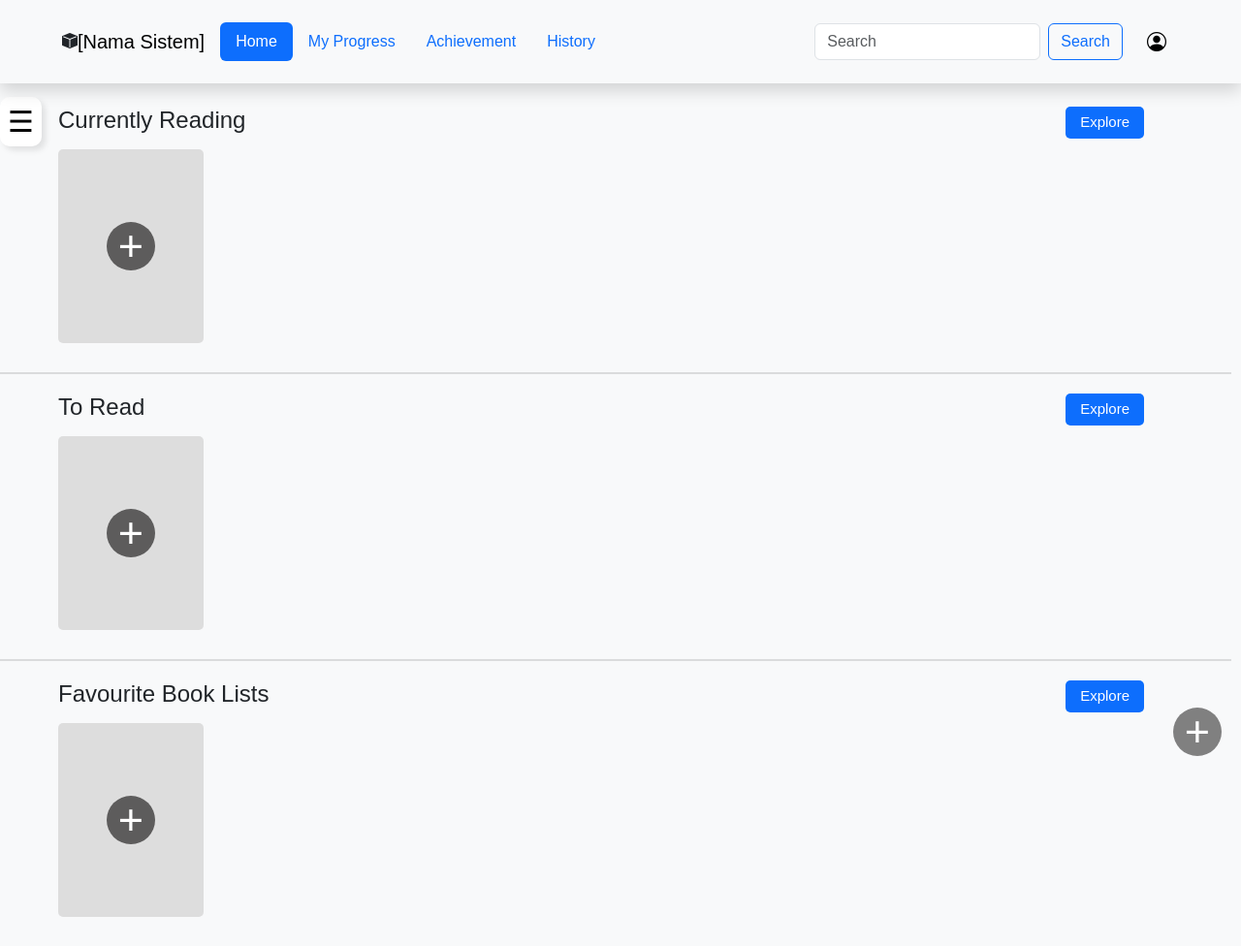
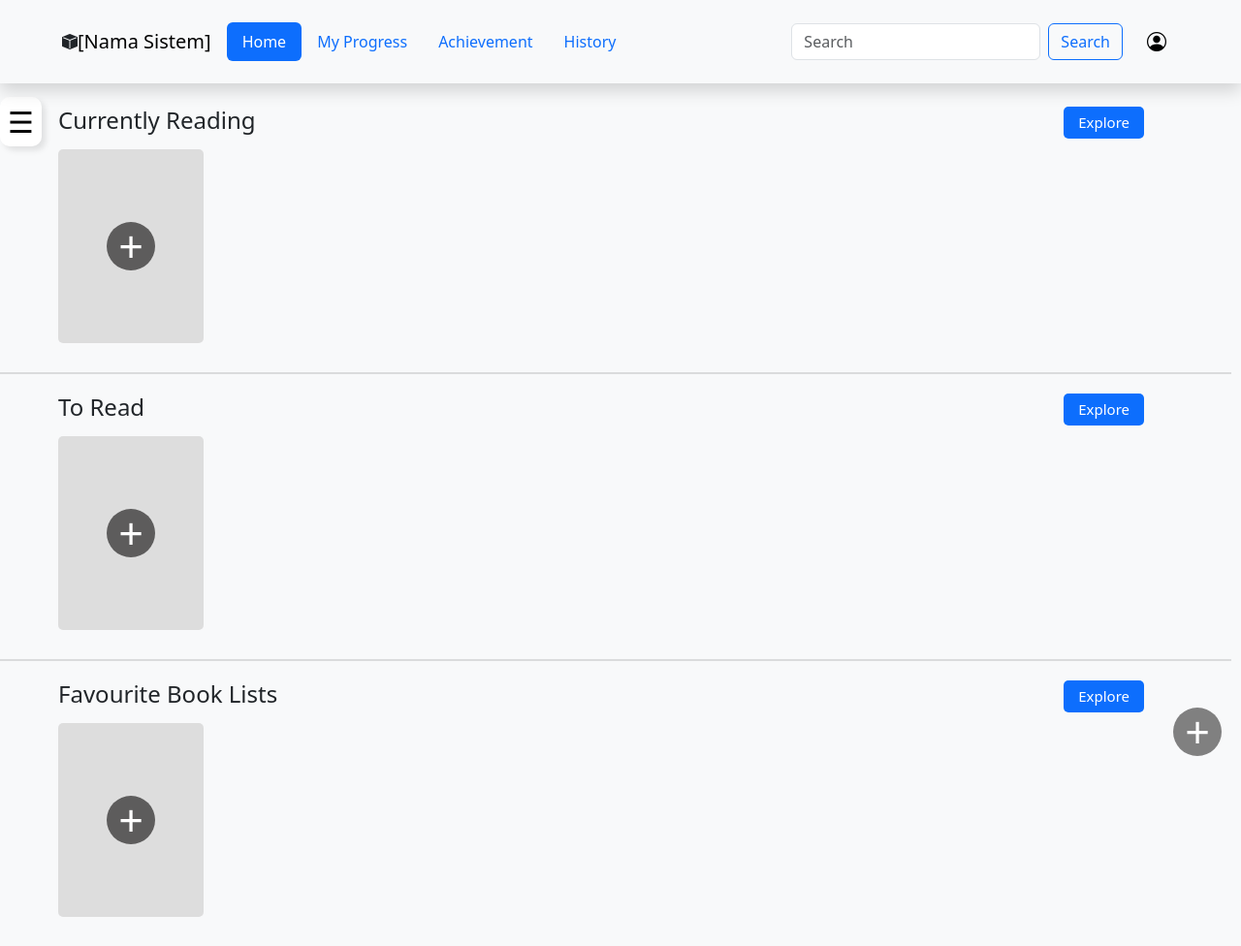
Before and after one commit to jovinjuan/web-project, a PHP site: page /home.php in a window 1280 px wide. Shown: the whole page at 97% size. Run offline with PHP 8.4, Linux system fonts and the light colour scheme.

Commit message:
Update font home.php
-hapus font

```diff
--- a/home.php
+++ b/home.php
@@ -1,11 +1,10 @@
+
 <!DOCTYPE html>
 <html lang="en">
   <head>
     <meta charset="utf-8" />
     <meta name="viewport" content="width=device-width, initial-scale=1" />
     <title>Sistem</title>
-
-    <link rel="stylesheet" href="css/style.css" />
 
     <!-- BOOTSTRAP CSS -->
     <link href="https://cdn.jsdelivr.net/npm/bootstrap@5.3.3/dist/css/bootstrap.min.css" rel="stylesheet" integrity="sha384-QWTKZyjpPEjISv5WaRU9OFeRpok6YctnYmDr5pNlyT2bRjXh0JMhjY6hW+ALEwIH" crossorigin="anonymous" />
@@ -15,7 +14,6 @@
     <style>
       body {
         padding-top: 90px;
-        font-family: sans-serif;
       }
 
       /* sidebar */
```
